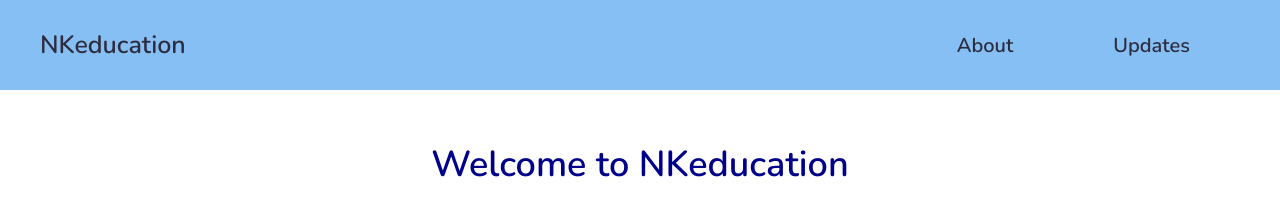
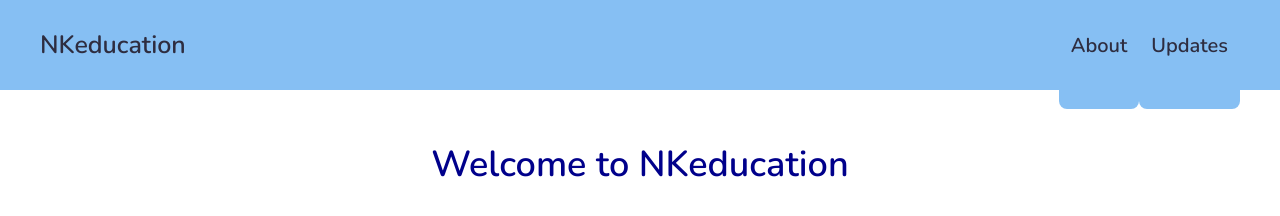
Before and after one commit to KwishyWishy/NKeducation-Testing, a plain HTML site: page index.html in a window 1280 px wide. Drawn offline with nearby package versions, Linux system fonts and the light colour scheme.

Commit message:
another one

```diff
--- a/styles.css
+++ b/styles.css
@@ -54,7 +54,7 @@ header {
     color: #2e2d40;
     border: none;
     border-radius: 8px;
-    padding: 8px 50px;
+    padding: 50px 12px;
     cursor: pointer;
     transition: background-color 0.3s;
 }
```
